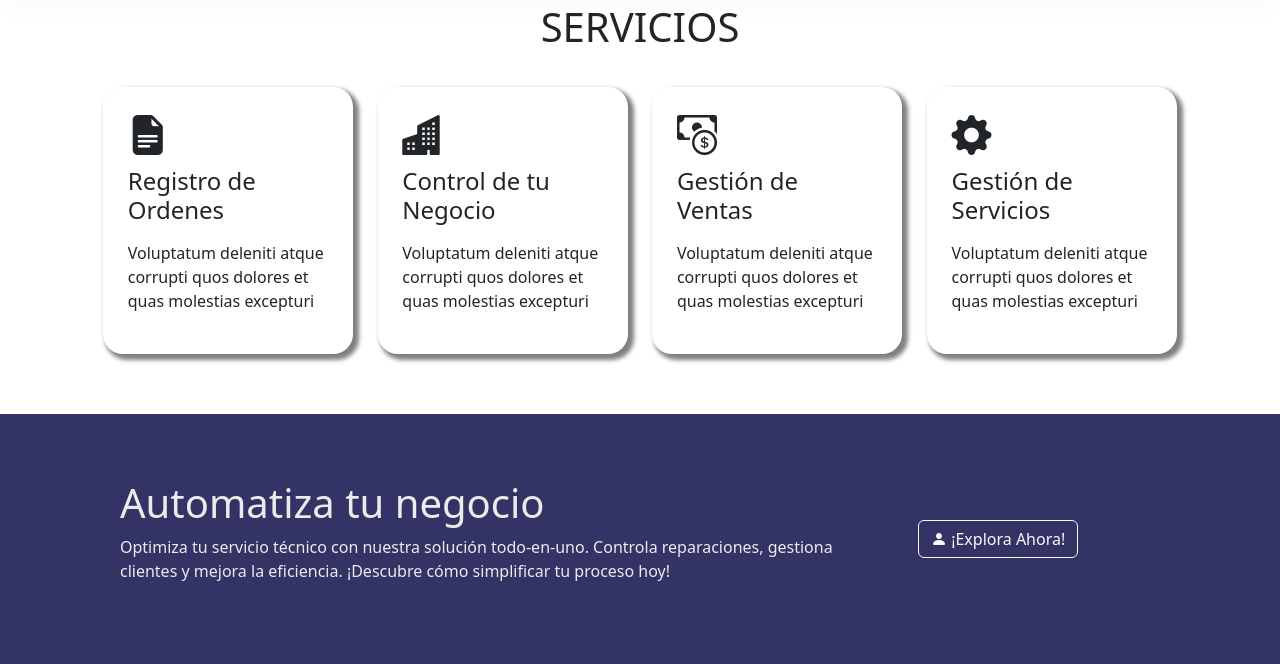
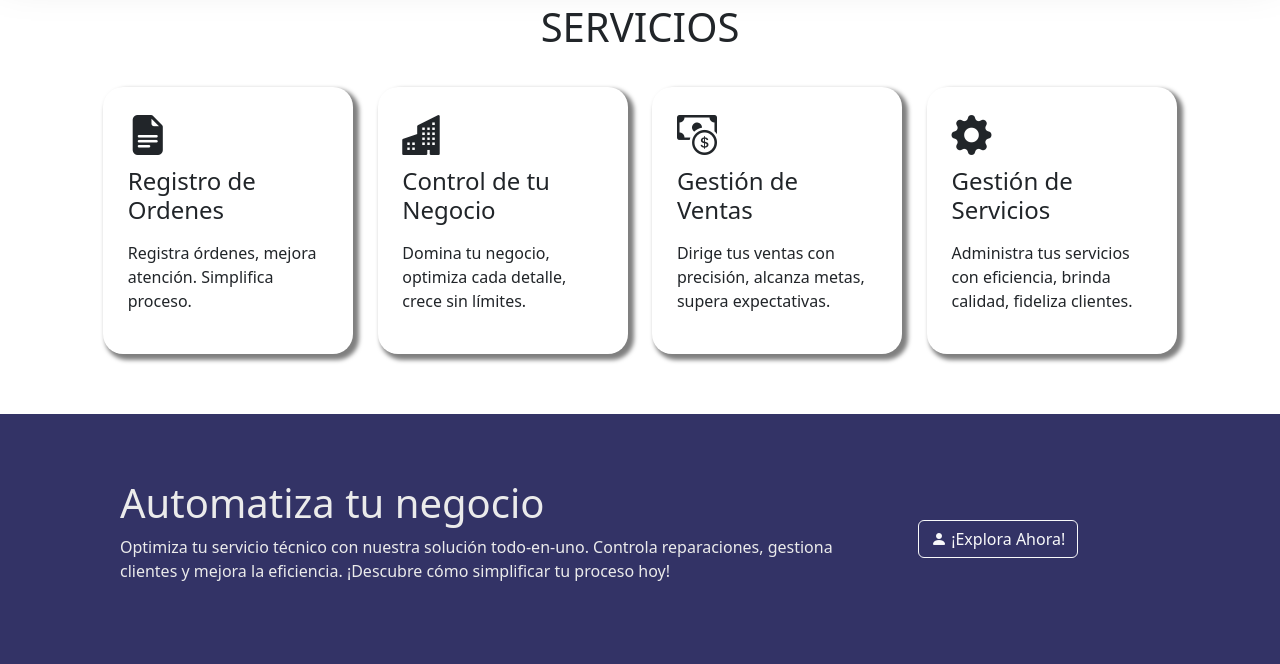
Before and after one commit to Javier458/sidtech, a PHP site: page / in a window 1280 px wide. Shown: the part 1778-2442 px from the top of the page. Run offline with PHP 8.4, Linux system fonts and the light colour scheme.

Commit message:
Services Description

```diff
--- a/view/index.php
+++ b/view/index.php
@@ -106,22 +106,22 @@ include_once 'templates/header-html.inc.php';
         <div class="col-6 col-lg-3 service-card">
             <h1><i class="bi bi-file-earmark-text-fill"></i></h1>
             <h4>Registro de Ordenes</h4>
-            <p class="pt-2">Voluptatum deleniti atque corrupti quos dolores et quas molestias excepturi</p>
+            <p class="pt-2">Registra órdenes, mejora atención. Simplifica proceso.</p>
         </div>
         <div class="col-6 col-lg-3 service-card">
         <h1><i class="bi bi-buildings-fill"></i></h1>
             <h4>Control de tu Negocio</h4>
-            <p class="pt-2">Voluptatum deleniti atque corrupti quos dolores et quas molestias excepturi</p>
+            <p class="pt-2">Domina tu negocio, optimiza cada detalle, crece sin límites.</p>
         </div>
         <div class="col-6 col-lg-3 service-card">
             <h1><i class="bi bi-cash-coin"></i></h1>
             <h4>Gesti&oacute;n de Ventas</h4>
-            <p class="pt-2">Voluptatum deleniti atque corrupti quos dolores et quas molestias excepturi</p>
+            <p class="pt-2">Dirige tus ventas con precisión, alcanza metas, supera expectativas.</p>
         </div>
         <div class="col-6 col-lg-3 service-card">
             <h1><i class="bi bi-gear-fill"></i></h1>
             <h4>Gesti&oacute;n de Servicios</h4>
-            <p class="pt-2">Voluptatum deleniti atque corrupti quos dolores et quas molestias excepturi</p>
+            <p class="pt-2">Administra tus servicios con eficiencia, brinda calidad, fideliza clientes.</p>
         </div>
     </div>
 </section>
```
